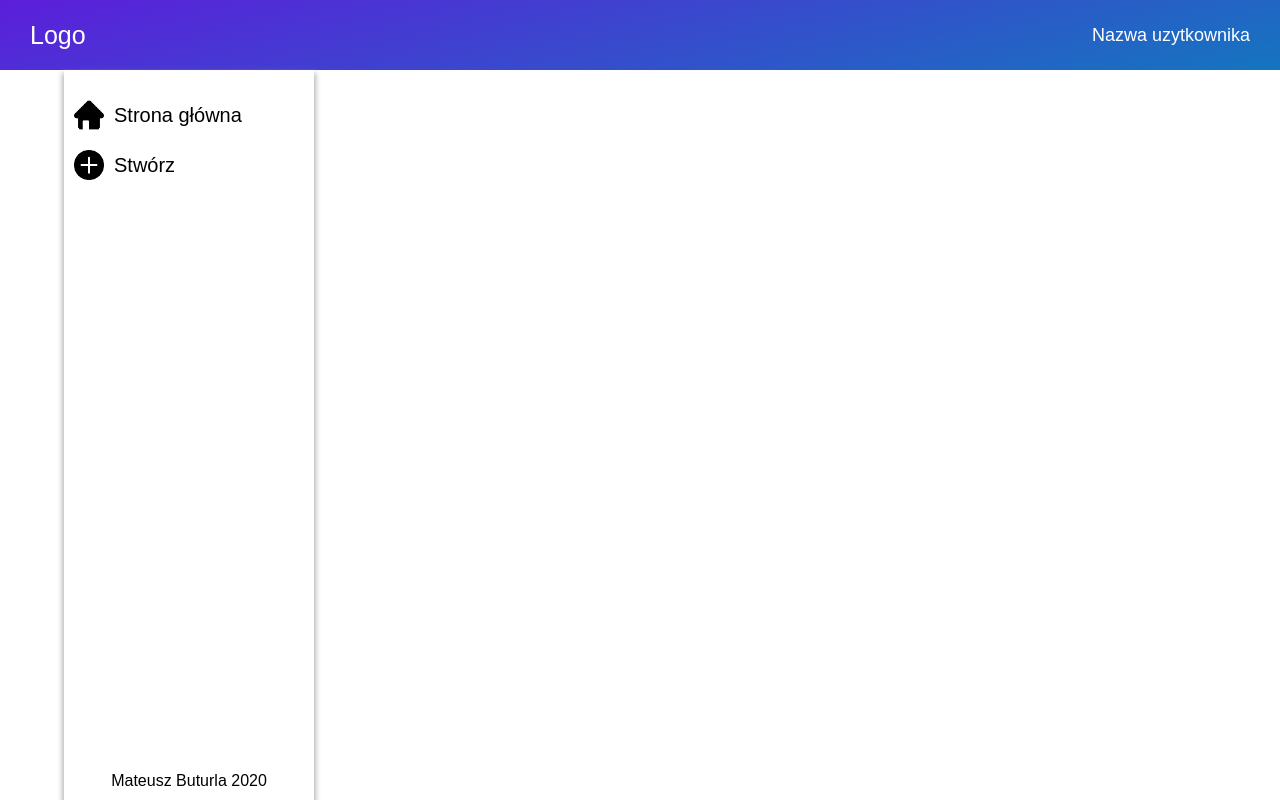
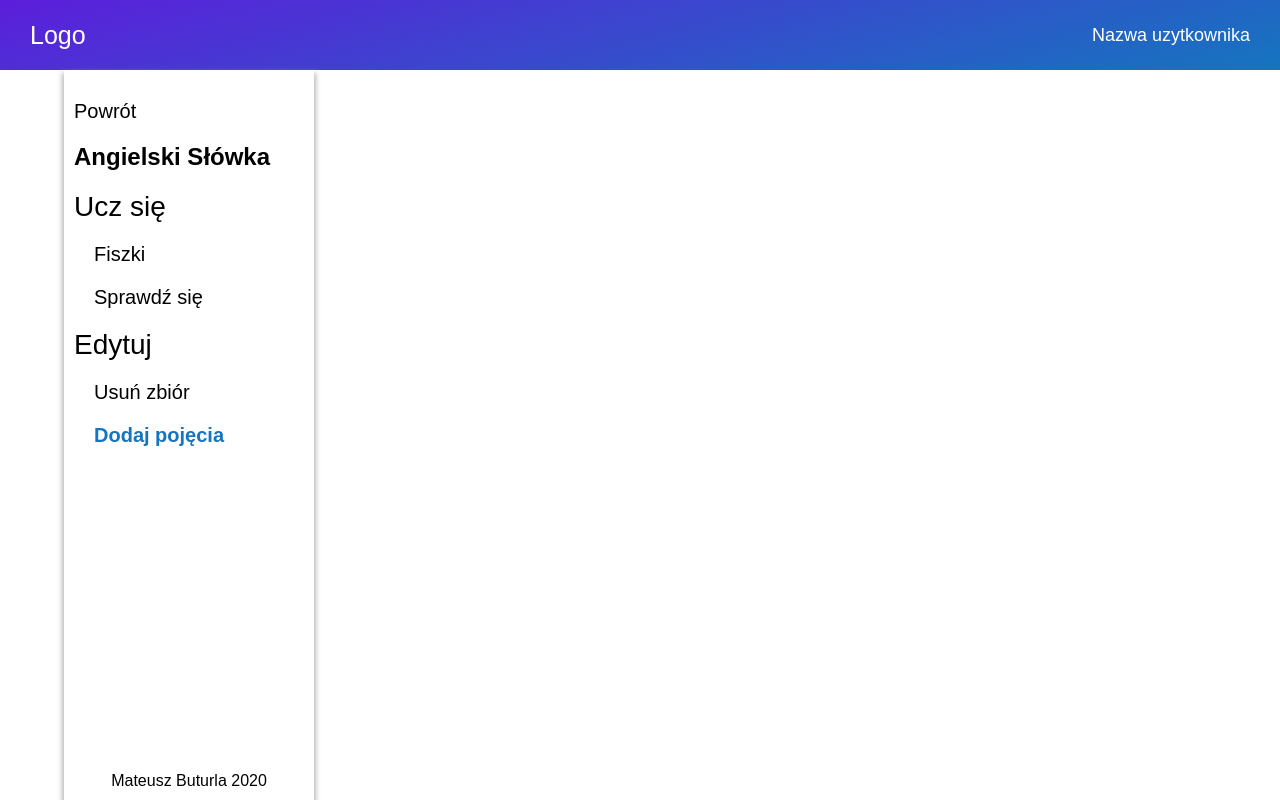
Before and after one commit to mateuszbuturla/flashcard, a React (Create React App) app in the folder client/: page /dashboard/dictionary/edit/1 in a window 1280 px wide. Built offline with nearby package versions, Linux system fonts and the light colour scheme.

Commit message:
create dictionary aside nav

```diff
--- a/client/src/view/Dashboard/Dashboard.js
+++ b/client/src/view/Dashboard/Dashboard.js
@@ -4,13 +4,12 @@ import { NavLink, Switch, Route } from 'react-router-dom';
 
 import DashboardNav from '../../components/DashboardNav/DashboardNav';
 import DashboardMain from '../DashboardMain/DashboardMain';
+import DashboardMainAsideNav from './DashboardMainAsideNav/DashboardMainAsideNav';
 import DashboardCreateKit from '../DashboardCreateKit/DashboardCreateKit';
 import DashboardDictionaryMain from '../DashboardDictionaryMain/DashboardDictionaryMain';
+import DashboardDictionaryAsideNav from './DashboardDictionaryAsideNav/DashboardDictionaryAsideNav';
 
 import './dashboard.sass';
-
-import HomeIcon from '../../img/home.png';
-import PlusIcon from '../../img/plus.png';
 
 class Dashboard extends React.Component {
 
@@ -41,14 +40,12 @@ class Dashboard extends React.Component {
                     <aside className={`aside-nav${asideNavOpen === true ? ' aside-nav--active' : ''}`}>
                         <div className="aside-nav__container">
                             <div className="aside-nav__links-container">
-                                <NavLink to="/dashboard" className="aside-nav__link" activeClassName="aside-nav__link--active" exact>
-                                    <img src={HomeIcon} alt="Home" className="aside-nav__link-icon" />
-                                    Strona główna
-                                </NavLink>
-                                <NavLink to="/dashboard/createkit" className="aside-nav__link" activeClassName="aside-nav__link--active" exact>
-                                    <img src={PlusIcon} alt="Home" className="aside-nav__link-icon" />
-                                    Stwórz
-                                </NavLink>
+                                <Switch>
+                                    <Route path='/dashboard/dictionary/edit/:id' component={props => <DashboardDictionaryAsideNav {...props} />} />
+                                    <Route path='/dashboard/dictionary/main/:id' component={props => <DashboardDictionaryAsideNav {...props} />} />
+                                    <Route path='/dashboard/dictionary/test/:id' component={props => <DashboardDictionaryAsideNav {...props} />} />
+                                    <Route path='/dashboard' component={DashboardMainAsideNav} />
+                                </Switch>
                             </div>
                             <p className="aside-nav__footer">Mateusz Buturla 2020</p>
                         </div>
--- /dev/null
+++ b/client/src/view/Dashboard/DashboardDictionaryAsideNav/DashboardDictionaryAsideNav.js
@@ -0,0 +1,45 @@
+import React from 'react';
+import { NavLink } from 'react-router-dom';
+
+class DashboardDictionaryAsideNav extends React.Component {
+
+    render() {
+        const id = this.props.match.params.id;
+        return (
+            <>
+                <NavLink to="/dashboard" className="aside-nav__link" activeClassName="aside-nav__link--active" exact>
+                    Powrót
+                </NavLink>
+                <h2 className="aside-nav__header">Angielski Słówka</h2>
+                <ul className="aside-nav__list">
+                    Ucz się
+                    <li className="aside-nav__list-element">
+                        <NavLink to={`/dashboard/dictionary/main/${id}`} className="aside-nav__link" activeClassName="aside-nav__link--active" exact>
+                            Fiszki
+                        </NavLink>
+                    </li>
+                    <li className="aside-nav__list-element">
+                        <NavLink to={`/dashboard/dictionary/test/${id}`} className="aside-nav__link" activeClassName="aside-nav__link--active" exact>
+                            Sprawdź się
+                        </NavLink>
+                    </li>
+                </ul>
+                <ul className="aside-nav__list">
+                    Edytuj
+                    <li className="aside-nav__list-element">
+                        <p className="aside-nav__link">
+                            Usuń zbiór
+                        </p>
+                    </li>
+                    <li className="aside-nav__list-element">
+                        <NavLink to={`/dashboard/dictionary/edit/${id}`} className="aside-nav__link" activeClassName="aside-nav__link--active" exact>
+                            Dodaj pojęcia
+                        </NavLink>
+                    </li>
+                </ul>
+            </>
+        );
+    }
+}
+
+export default DashboardDictionaryAsideNav;
--- /dev/null
+++ b/client/src/view/Dashboard/DashboardMainAsideNav/DashboardMainAsideNav.js
@@ -0,0 +1,25 @@
+import React from 'react';
+import { NavLink } from 'react-router-dom';
+
+import HomeIcon from '../../../img/home.png';
+import PlusIcon from '../../../img/plus.png';
+
+class DashboardMainAsideNav extends React.Component {
+
+    render() {
+        return (
+            <>
+                <NavLink to="/dashboard" className="aside-nav__link" activeClassName="aside-nav__link--active" exact>
+                    <img src={HomeIcon} alt="Home" className="aside-nav__link-icon" />
+                    Strona główna
+                </NavLink>
+                <NavLink to="/dashboard/createkit" className="aside-nav__link" activeClassName="aside-nav__link--active" exact>
+                    <img src={PlusIcon} alt="Home" className="aside-nav__link-icon" />
+                    Stwórz
+                </NavLink>
+            </>
+        );
+    }
+}
+
+export default DashboardMainAsideNav;
--- a/client/src/view/Dashboard/dashboard.sass
+++ b/client/src/view/Dashboard/dashboard.sass
@@ -33,6 +33,7 @@
                     display: flex
                     align-items: center
                     justify-content: left
+                    cursor: pointer
                     &:hover
                         color: #5C1EDB
                     .aside-nav__link-icon
@@ -40,6 +41,14 @@
                         margin-right: 10px
             .aside-nav__footer
                 text-align: center
+        .aside-nav__header
+            margin-top: 20px
+        .aside-nav__list
+            list-style: none
+            font-size: 28px
+            margin-top: 20px
+            .aside-nav__list-element
+                margin-left: 20px
         .aside-nav__open-button
             width: 30px
             height: 100px
```
